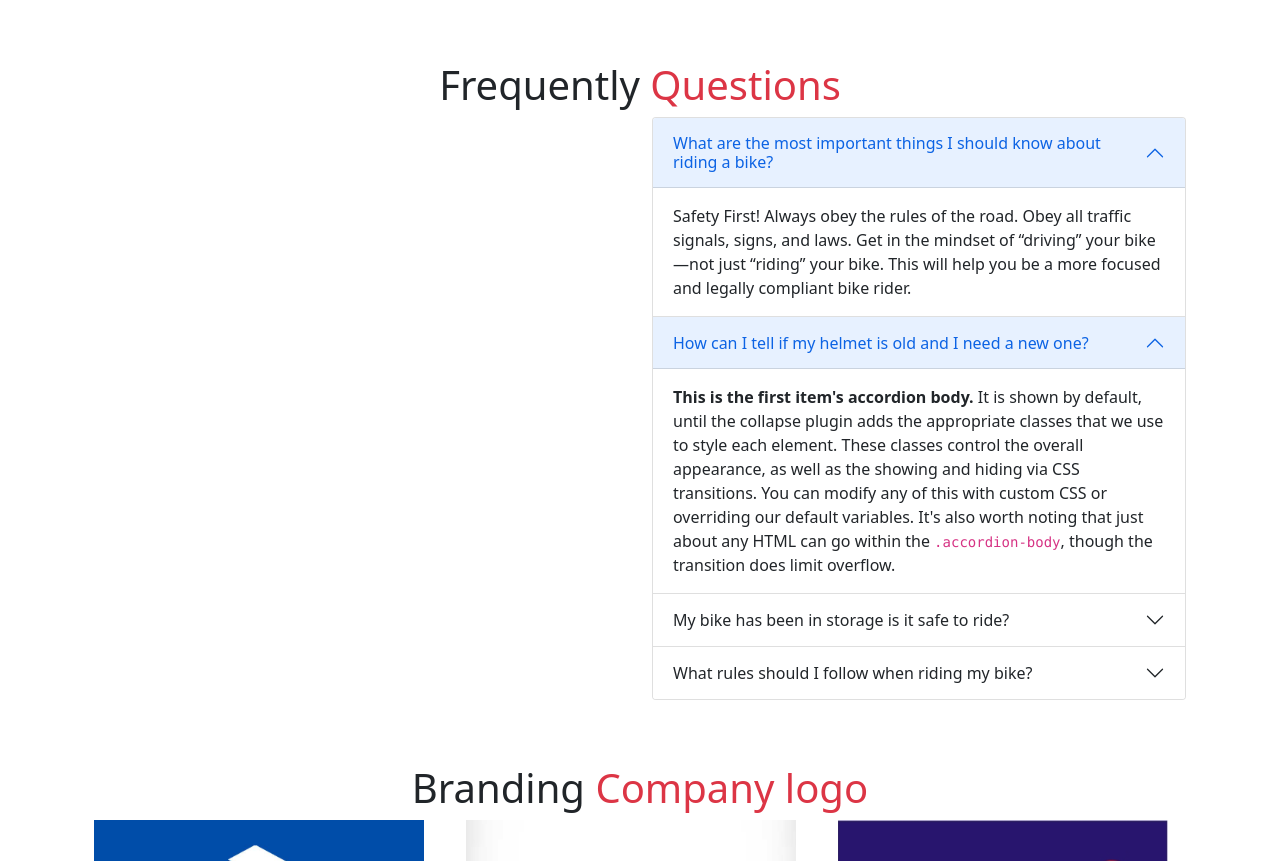
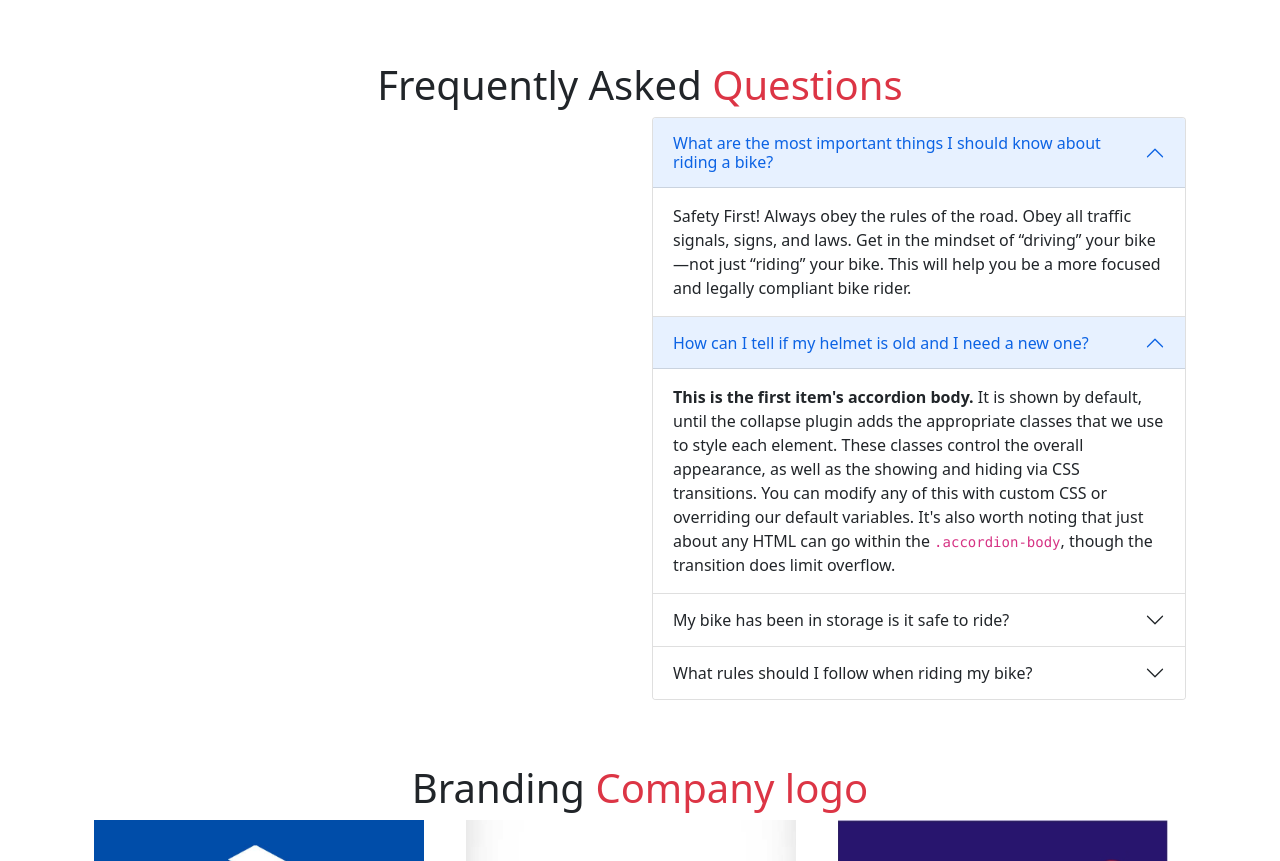
Before and after one commit to gitShakib/Honda-Website, a plain HTML site: page index.html in a window 1280 px wide. Shown: the part 1554-2415 px from the top of the page. Drawn offline with nearby package versions, Linux system fonts and the light colour scheme.

Commit message:
faq partt edited

```diff
--- a/index.html
+++ b/index.html
@@ -173,7 +173,7 @@
         <!-- --------------------faq section------------------- -->
         <section class="container">
             <div class="catagories">
-                <h1 class="text-center">Frequently <span class="text-danger">Questions</span></h1>
+                <h1 class="text-center">Frequently Asked <span class="text-danger">Questions</span></h1>
             </div>
             <div class="container">
                 <div class="row">
```
